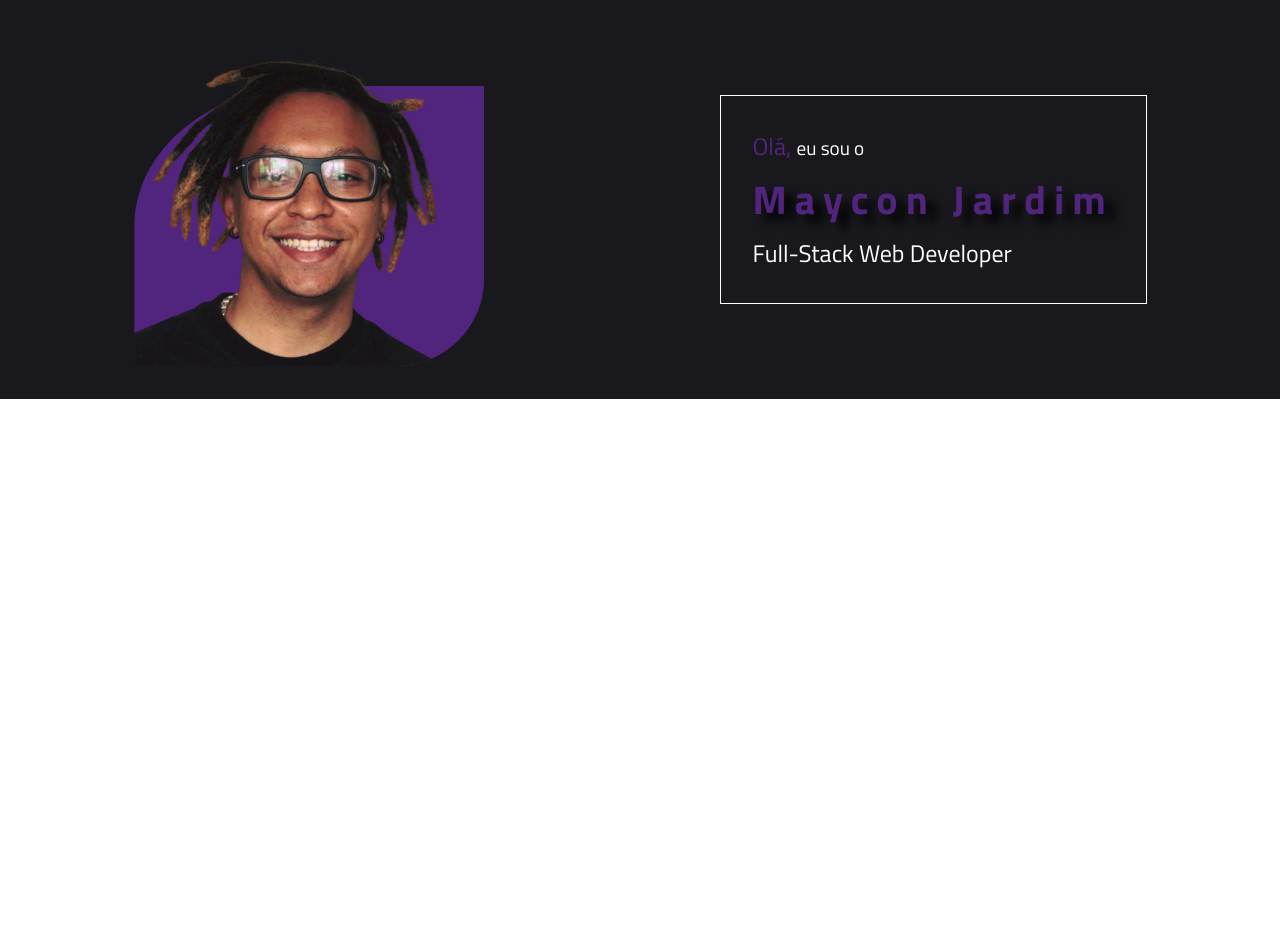
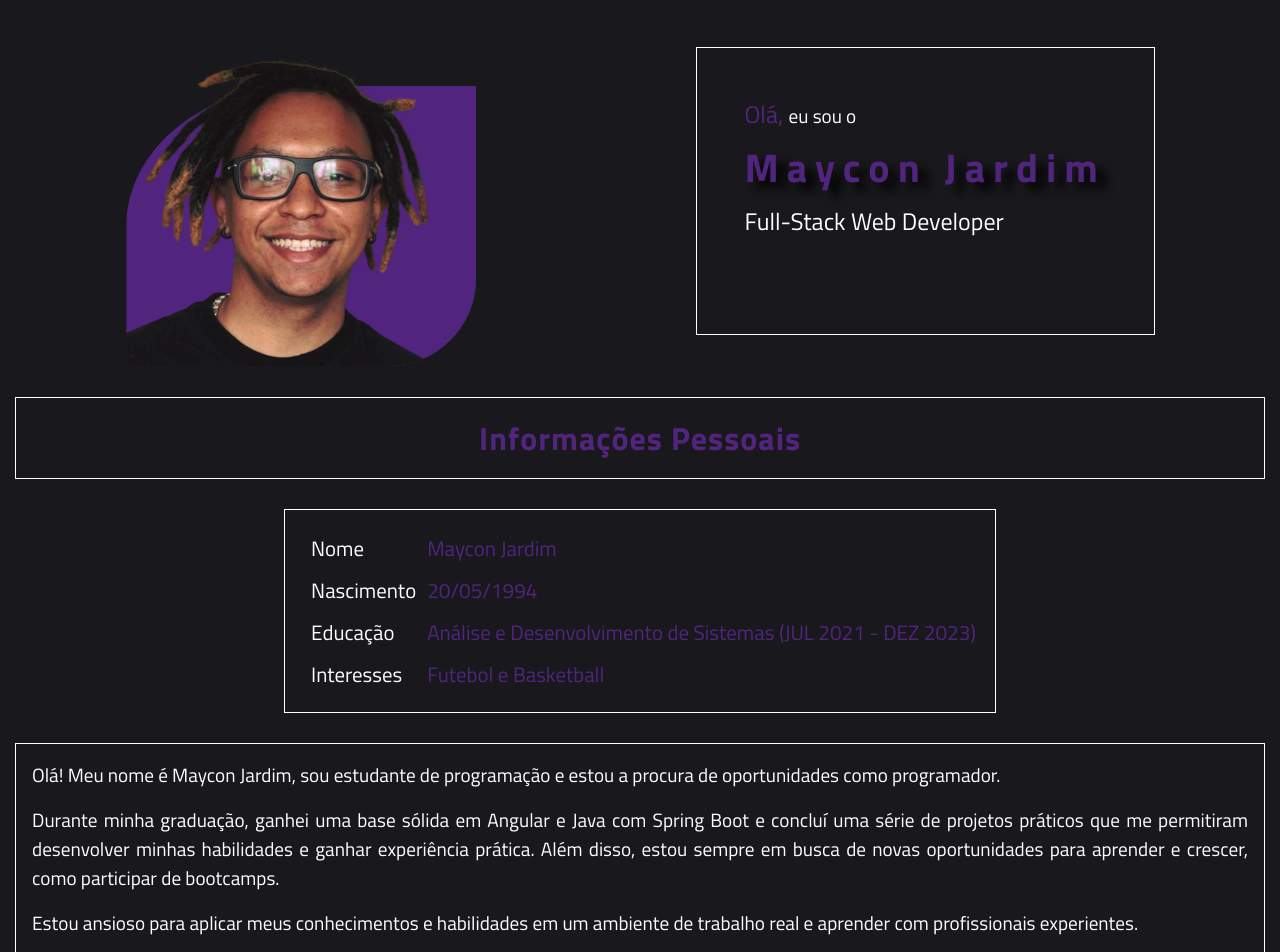
Before and after one commit to mayconjardim/mayconjardim.github.io, an Angular app: page / in a window 1280 px wide. Shown: the top 952 px of the page. Before the commit the page ends 800 px from the top, so only its background shows below. Built offline with nearby package versions, Linux system fonts and the light colour scheme.

Commit message:
componente info-pessoal html e css

```diff
--- a/src/app/app.component.html
+++ b/src/app/app.component.html
@@ -1 +1,2 @@
 <header></header>
+<info-pessoal></info-pessoal>
--- a/src/app/components/header/header.component.scss
+++ b/src/app/components/header/header.component.scss
@@ -32,8 +32,8 @@
   }
 
   &-name {
-    margin: 5rem auto;
-    padding: 2rem;
+    margin: 2rem auto;
+    padding: 3rem;
     color: $white;
     font-size: 1.2rem;
     outline: 1px solid $white;
--- a/src/app/components/info-pessoal/info-pessoal.component.html
+++ b/src/app/components/info-pessoal/info-pessoal.component.html
@@ -1 +1,22 @@
-<p>info-pessoal works!</p>
+<div class="info">
+  <h1 class="info-title">
+    <span>Informações Pessoais</span>
+  </h1>
+
+  <section class="info-section">
+    <div class="info-section-table">
+      <table>
+        <tbody>
+          <tr *ngFor="let row of data">
+            <td *ngFor="let col of row">{{ col }}</td>
+          </tr>
+        </tbody>
+      </table>
+    </div>
+    <div class="info-section-text">
+      <p *ngFor="let info of sobre">
+        {{ info }}
+      </p>
+    </div>
+  </section>
+</div>
--- a/src/app/components/info-pessoal/info-pessoal.component.scss
+++ b/src/app/components/info-pessoal/info-pessoal.component.scss
@@ -0,0 +1,49 @@
+@import "../../../assets/scss/variables.scss";
+:host {
+  display: block;
+  background-color: $background-color;
+  color: white;
+  padding: 1rem;
+}
+
+.info {
+  gap: 2rem;
+  display: grid;
+
+  &-section {
+    &-table {
+      table {
+        margin: 0 auto;
+        padding: 1rem;
+        font-size: 1.3rem;
+        outline: 1px solid white;
+
+        tr {
+          height: 40px;
+        }
+
+        tr td {
+          padding-left: 0.5rem;
+        }
+
+        tr td:nth-child(even) {
+          color: $primary-color;
+        }
+      }
+    }
+
+    &-text {
+      margin: 2rem auto;
+      padding: 1rem;
+      outline: 1px solid white;
+      p {
+        font-size: 1.2rem;
+        text-align: justify;
+      }
+
+      p:not(:first-child) {
+        margin-top: 1rem;
+      }
+    }
+  }
+}
--- a/src/app/components/info-pessoal/info-pessoal.component.ts
+++ b/src/app/components/info-pessoal/info-pessoal.component.ts
@@ -1,15 +1,25 @@
 import { Component, OnInit } from '@angular/core';
 
 @Component({
-  selector: 'app-info-pessoal',
+  selector: 'info-pessoal',
   templateUrl: './info-pessoal.component.html',
-  styleUrls: ['./info-pessoal.component.scss']
+  styleUrls: ['./info-pessoal.component.scss'],
 })
 export class InfoPessoalComponent implements OnInit {
+  data: string[][] = [
+    ['Nome', 'Maycon Jardim'],
+    ['Nascimento', '20/05/1994'],
+    ['Educação', 'Análise e Desenvolvimento de Sistemas (JUL 2021 - DEZ 2023)'],
+    ['Interesses', 'Futebol e Basketball'],
+  ];
 
-  constructor() { }
+  sobre: string[] = [
+    'Olá! Meu nome é Maycon Jardim, sou estudante de programação e estou a procura de oportunidades como programador.',
+    'Durante minha graduação, ganhei uma base sólida em Angular e Java com Spring Boot e concluí uma série de projetos práticos que me permitiram desenvolver minhas habilidades e ganhar experiência prática. Além disso, estou sempre em busca de novas oportunidades para aprender e crescer, como participar de bootcamps.',
+    'Estou ansioso para aplicar meus conhecimentos e habilidades em um ambiente de trabalho real e aprender com profissionais experientes.',
+  ];
 
-  ngOnInit(): void {
-  }
+  constructor() {}
 
+  ngOnInit(): void {}
 }
```
